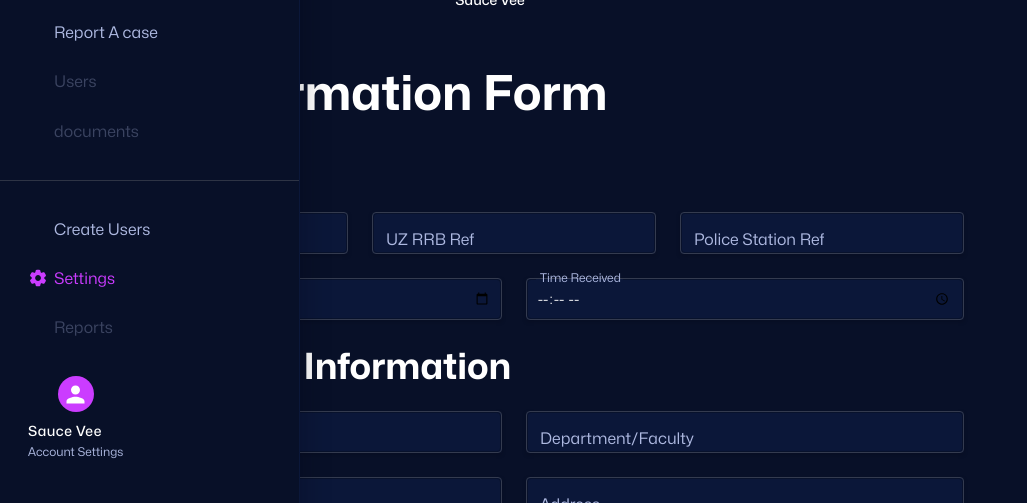
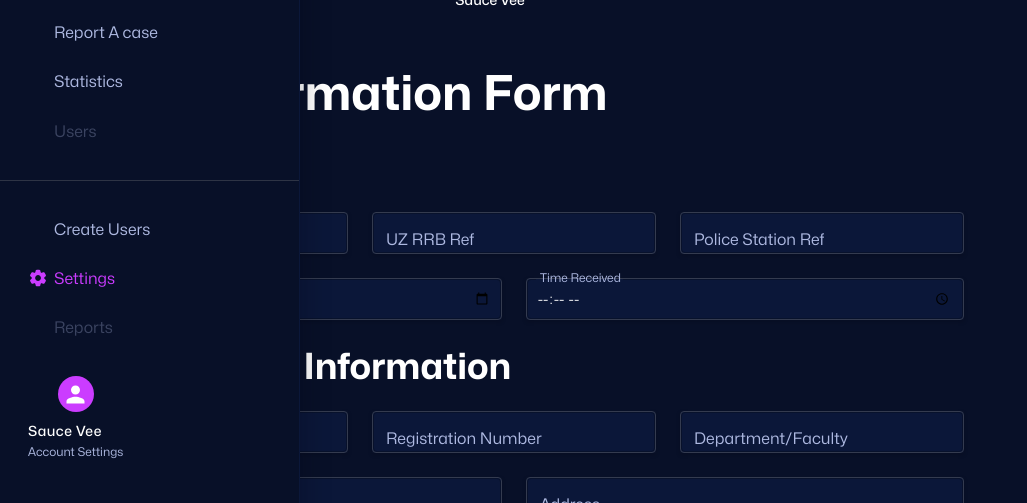
Before and after one commit to divah21/case-management, a React (Vite) app: page /dashboard/case in a window 1280 px wide. Shown: the part 222-725 px from the top of the page, without its empty margins (0-1027 px from the left). Built offline with nearby package versions, Linux system fonts and the light colour scheme; some icons are missing.

Commit message:
all changes 2

```diff
--- a/src/pages/case/index.tsx
+++ b/src/pages/case/index.tsx
@@ -18,6 +18,7 @@ interface CaseFormData {
   date_received: string;
   time_received: string;
   complainant_name: string;
+  complainant_reg: string;
   complainant_dept: string;
   complainant_gender: string;
   complainant_address: string;
@@ -46,6 +47,7 @@ const CaseFormValidation = z.object({
   date_received: z.string().optional(),
   time_received: z.string().optional(),
   complainant_name: z.string().optional(),
+  complainant_reg: z.string().optional(),
   complainant_dept: z.string().optional(),
   complainant_gender: z.string().optional(),
   complainant_address: z.string().optional(),
@@ -74,6 +76,7 @@ const CaseFormDefaultValues: CaseFormData = {
   date_received: '',
   time_received: '',
   complainant_name: '',
+  complainant_reg: '',
   complainant_dept: '',
   complainant_gender: '',
   complainant_address: '',
@@ -193,18 +196,28 @@ const Case = () => {
               </Typography>
             </Grid>
 
-            <Grid item xs={12} md={6}>
+            <Grid item xs={12} md={4}>
               <TextField
                 {...form.register('complainant_name')}
                 fullWidth
-                label="Name"
+                label="Full Name"
+                variant="outlined"
+                error={!!form.formState.errors.complainant_name}
+                helperText={form.formState.errors.complainant_name?.message}
+              />
+            </Grid>
+            <Grid item xs={12} md={4}>
+              <TextField
+                {...form.register('complainant_reg')}
+                fullWidth
+                label="Registration Number"
                 variant="outlined"
                 error={!!form.formState.errors.complainant_name}
                 helperText={form.formState.errors.complainant_name?.message}
               />
             </Grid>
 
-            <Grid item xs={12} md={6}>
+            <Grid item xs={12} md={4}>
               <TextField
                 {...form.register('complainant_dept')}
                 fullWidth
--- a/src/pages/dashboard/index.tsx
+++ b/src/pages/dashboard/index.tsx
@@ -1,9 +1,5 @@
 import Grid from '@mui/material/Grid';
-import TopCards from 'components/sections/dashboard/top-cards';
-import WebsiteVisitors from 'components/sections/dashboard/website-visitors';
-import RevenueByCustomer from 'components/sections/dashboard/revenue-by-customer';
-import Products from 'components/sections/dashboard/products';
-import CompletedTask from 'components/sections/dashboard/completed-task';
+
 import OrdersStatus from 'components/sections/dashboard/orders-status';
 
 const Dashboard = () => {
@@ -12,26 +8,6 @@ const Dashboard = () => {
       <Grid item xs={12}>
         <OrdersStatus />
       </Grid>
-      <Grid item xs={12}>
-        <TopCards />
-      </Grid>
-
-      <Grid item xs={12} xl={4}>
-        <WebsiteVisitors />
-      </Grid>
-
-      <Grid item xs={12} xl={8}>
-        <RevenueByCustomer />
-      </Grid>
-
-      <Grid item xs={12} xl={4}>
-        <Products />
-      </Grid>
-
-      <Grid item xs={12} xl={8}>
-        <CompletedTask />
-      </Grid>
-
     </Grid>
   );
 };
--- /dev/null
+++ b/src/pages/statistics/index.tsx
@@ -0,0 +1,35 @@
+import { Grid } from "@mui/material"
+import CompletedTask from "components/sections/dashboard/completed-task"
+import Products from "components/sections/dashboard/products"
+import RevenueByCustomer from "components/sections/dashboard/revenue-by-customer"
+import TopCards from "components/sections/dashboard/top-cards"
+import WebsiteVisitors from "components/sections/dashboard/website-visitors"
+
+const Statistics = () => {
+  return (
+    <Grid container spacing={{ xs: 2.5, sm: 3, lg: 3.75 }}>
+        <Grid item xs={12}>
+        <TopCards />
+      </Grid>
+
+      <Grid item xs={12} xl={4}>
+        <WebsiteVisitors />
+      </Grid>
+
+      <Grid item xs={12} xl={8}>
+        <RevenueByCustomer />
+      </Grid>
+
+      <Grid item xs={12} xl={4}>
+        <Products />
+      </Grid>
+
+      <Grid item xs={12} xl={8}>
+        <CompletedTask />
+      </Grid>
+
+    </Grid>
+  )
+}
+
+export default Statistics
--- a/src/routes/router.tsx
+++ b/src/routes/router.tsx
@@ -8,6 +8,7 @@ import Splash from 'components/loading/Splash';
 import PageLoader from 'components/loading/PageLoader';
 import paths from './paths';
 import Case from 'pages/case';
+import Statistics from 'pages/statistics';
 
 const App = lazy(() => import('App'));
 const Dashboard = lazy(() => import('pages/dashboard'));
@@ -40,6 +41,10 @@ const router = createBrowserRouter(
             {
               path: '/dashboard/case',
               element: <Case/>
+            },
+            {
+              path: '/dashboard/statistics',
+              element: <Statistics/>
             }
           ],
         },
--- a/src/routes/sitemap.ts
+++ b/src/routes/sitemap.ts
@@ -34,18 +34,20 @@ const sitemap: MenuItem[] = [
     active: true,
   },
   {
+    id: 'documents',
+    subheader: 'Statistics',
+    path: '/dashboard/statistics',
+    icon: 'mingcute:plugin-2-fill',
+    active: true,
+  },
+  {
     id: 'users',
     subheader: 'Users',
     path: '/',
     icon: 'mingcute:user-2-fill',
   },
 
-  {
-    id: 'documents',
-    subheader: 'documents',
-    path: '/',
-    icon: 'mingcute:plugin-2-fill',
-  },
+
   {
     id: 'authentication',
     subheader: 'Create Users',
```
